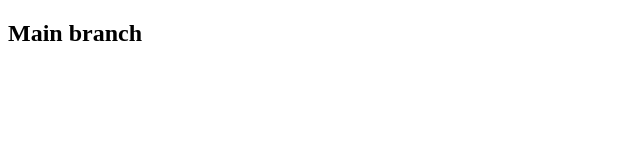
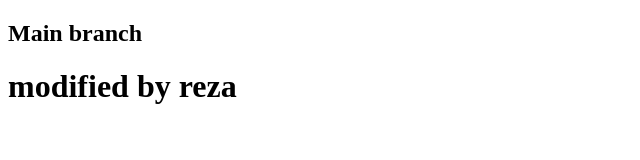
Before and after one commit to rb360full/Digital-Menu-Project, a plain HTML site: page safoora/index.html in a window 1280 px wide. Shown: the whole page, without its empty margins (0-640 px from the left). Drawn offline with Linux system fonts and the light colour scheme.

Commit message:
#reza modifed

```diff
--- a/safoora/index.html
+++ b/safoora/index.html
@@ -7,5 +7,6 @@
 </head>
 <body>
     <h2>Main branch</h2>
+    <h1>modified by reza</h1>
 </body>
 </html>
```
